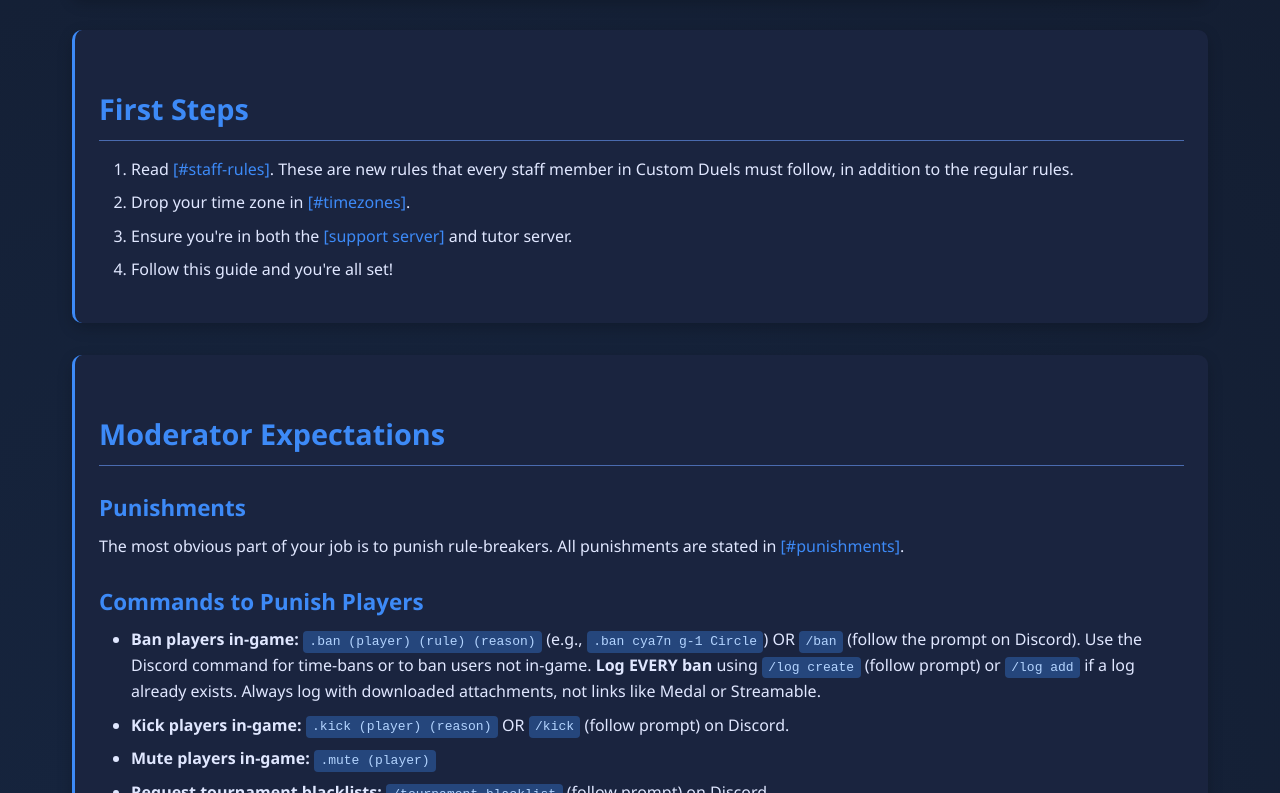
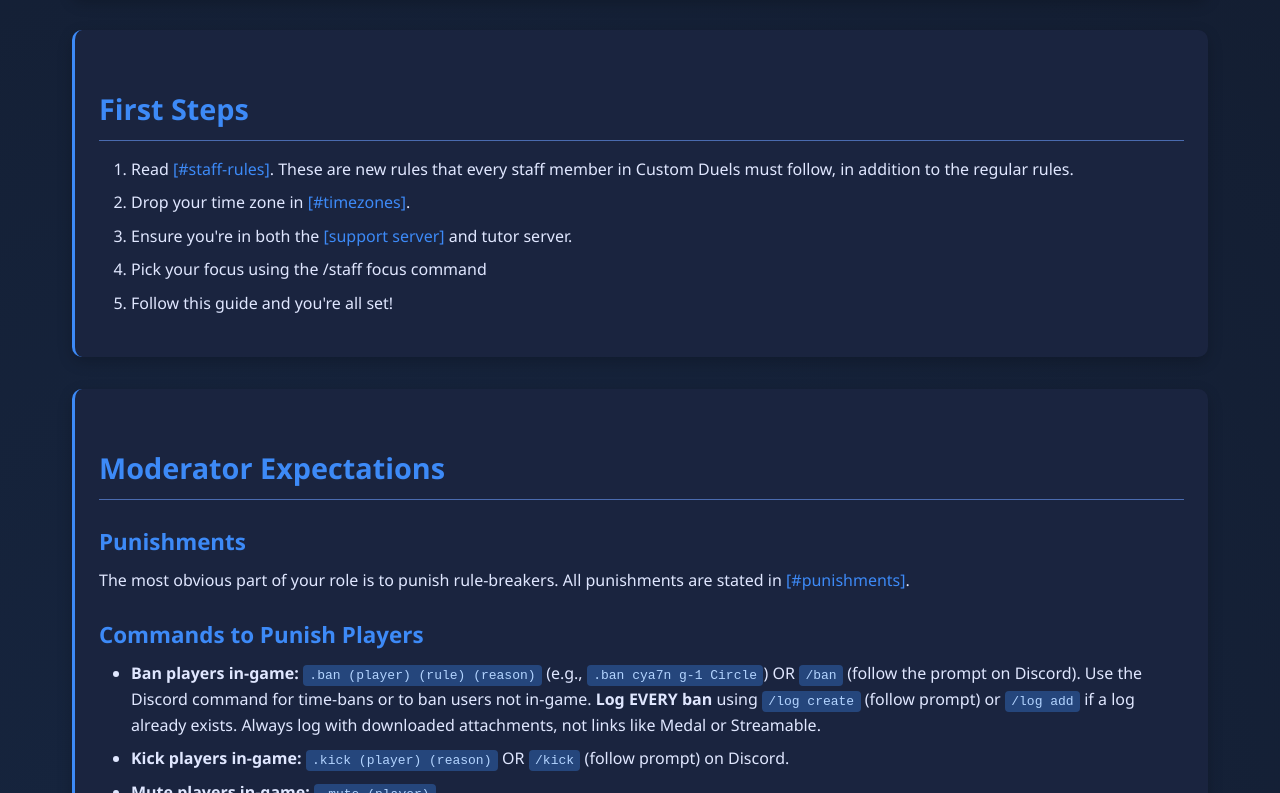
Before and after one commit to cya7n/CD-Moderator-Guide, a plain HTML site: page index.html in a window 1280 px wide. Shown: the part 403-1196 px from the top of the page. Drawn offline with Linux system fonts and the light colour scheme.

Commit message:
Update index.html

```diff
--- a/index.html
+++ b/index.html
@@ -228,6 +228,7 @@
                 <li>Read <a href="https://discord.com/channels/518146340790992897/869886857553518592" target="_blank">[#staff-rules]</a>. These are new rules that every staff member in Custom Duels must follow, in addition to the regular rules.</li>
                 <li>Drop your time zone in <a href="https://discord.com/channels/518146340790992897/869906800512761876" target="_blank">[#timezones]</a>.</li>
                 <li>Ensure you're in both the <a href="https://discord.gg/JvrqhxkHAV" target="_blank">[support server]</a> and tutor server.</li>
+                <li>Pick your focus using the /staff focus command</li>
                 <li>Follow this guide and you're all set!</li>
             </ol>
         </div>
@@ -235,7 +236,7 @@
         <div class="card">
             <h2>Moderator Expectations</h2>
             <h3>Punishments</h3>
-            <p>The most obvious part of your job is to punish rule-breakers. All punishments are stated in <a href="https://discord.com/channels/518146340790992897/869887432311603230" target="_blank">[#punishments]</a>.</p>
+            <p>The most obvious part of your role is to punish rule-breakers. All punishments are stated in <a href="https://discord.com/channels/518146340790992897/869887432311603230" target="_blank">[#punishments]</a>.</p>
 
             <h3>Commands to Punish Players</h3>
             <ul>
```
